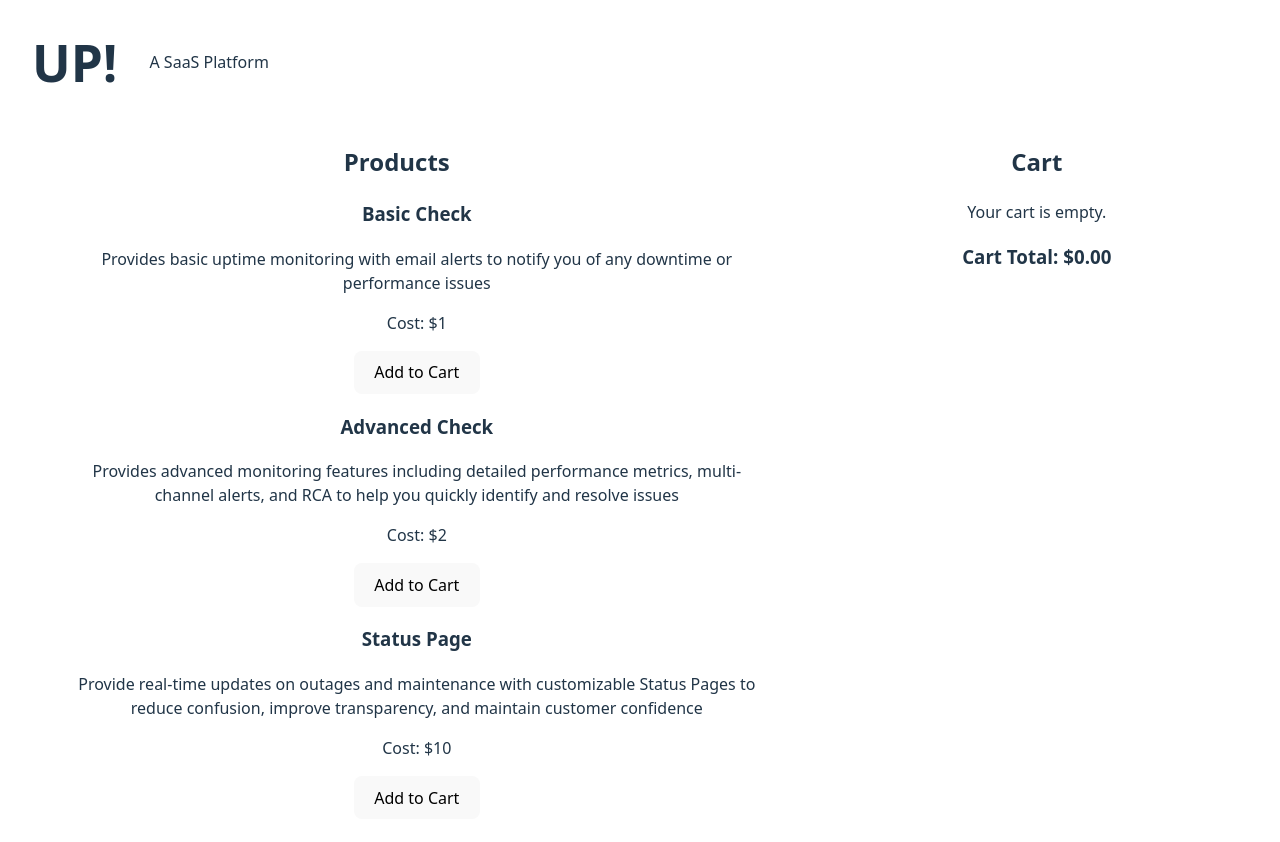
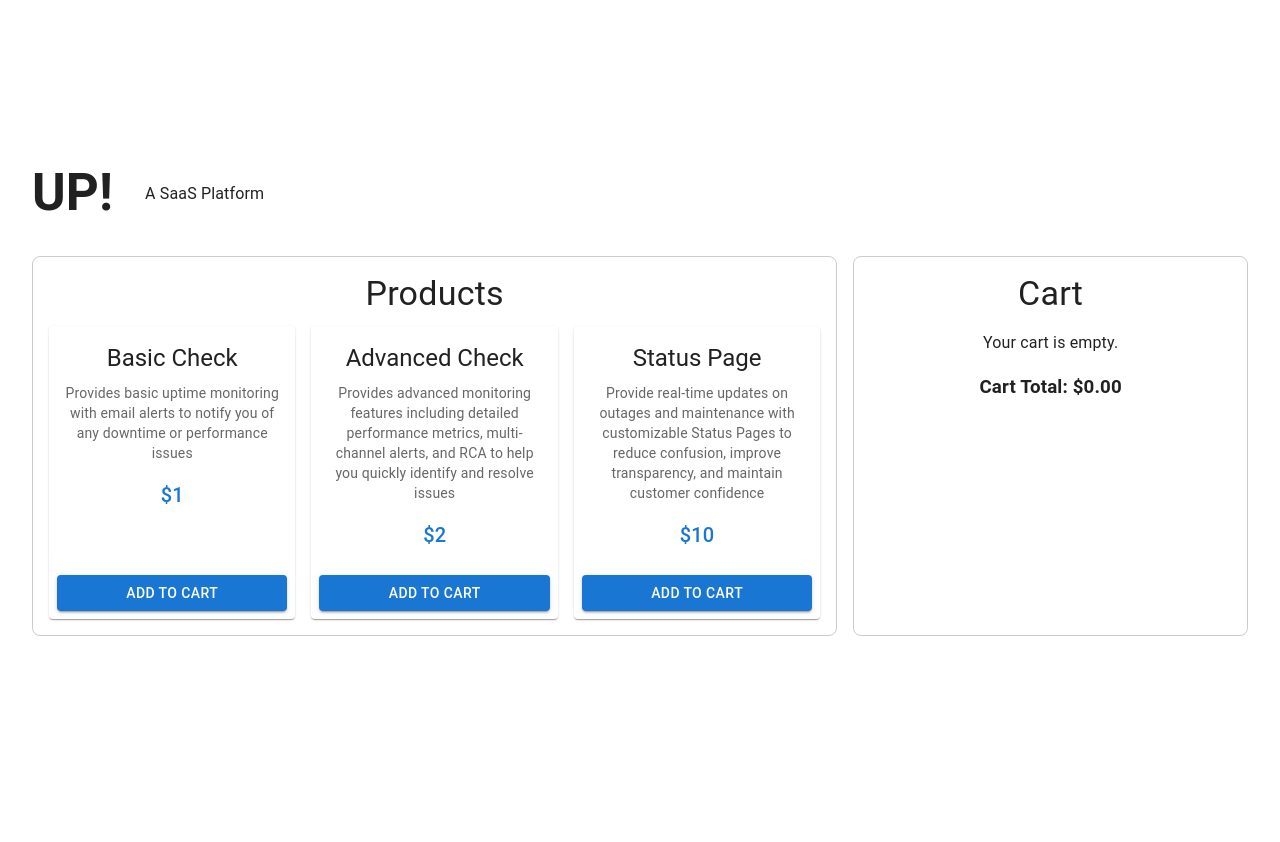
Before and after one commit to sean-m-mccullough/up-saas-platform, a React (Vite) app: page / in a window 1280 px wide. Shown: the top 842 px of the page. After the commit the page ends 800 px from the top, so only its background shows below. Built offline with nearby package versions, Linux system fonts and the light colour scheme.

Commit message:
adding some styling from MUI

```diff
--- a/package.json
+++ b/package.json
@@ -10,6 +10,9 @@
     "preview": "vite preview"
   },
   "dependencies": {
+    "@emotion/react": "^11.14.0",
+    "@emotion/styled": "^11.14.1",
+    "@mui/material": "^7.3.4",
     "@reduxjs/toolkit": "^2.9.2",
     "react": "^19.1.1",
     "react-dom": "^19.1.1",
--- a/src/App.tsx
+++ b/src/App.tsx
@@ -1,19 +1,32 @@
+import { ThemeProvider, createTheme } from '@mui/material/styles';
+import CssBaseline from '@mui/material/CssBaseline';
+import Container from '@mui/material/Container';
+import Grid from '@mui/material/Grid';
+
 import Cart from './features/cart/Cart';
 import Headers from './features/header/Header';
 import Products from './features/products/Products';
 
 import './App.css'
 
+const theme = createTheme();
 
 function App() {
   return (
-    <>
+    <ThemeProvider theme={theme}>
+      <CssBaseline />
       <Headers />
-      <div className="grid col-60-40">
-        <Products />
-        <Cart />
-      </div>
-    </>
+      <Container maxWidth="xl" disableGutters>
+        <Grid container spacing={2} sx={{ alignItems: 'stretch' }}>
+          <Grid size={{ xs: 12, md: 8 }} sx={{ display: 'flex', width: '100%' }}>
+            <Products />
+          </Grid>
+          <Grid size={{ xs:12, md:4 }} sx={{ display: 'flex', width: '100%' }}>
+            <Cart />
+          </Grid>
+        </Grid>
+      </Container>
+    </ThemeProvider>
   )
 }
 
--- a/src/components/ProductTile.tsx
+++ b/src/components/ProductTile.tsx
@@ -1,3 +1,5 @@
+import { Card, CardContent, CardActions, Typography, Button } from '@mui/material';
+
 import { type Product } from '../features/products/productSlice';
 import { useAppDispatch } from '../app/hooks';
 import { addItem } from '../features/cart/cartSlice';
@@ -13,12 +15,29 @@ function ProductTile({
     }
 
     return (
-        <div className="product-tile">
-            <h3>{title}</h3>
-            <p>{description}</p>
-            <p>Cost: ${cost}</p>
-            <button onClick={handleAddToCart}>Add to Cart</button>
-        </div>
+        <Card sx={{ height: '100%', display: 'flex', flexDirection: 'column' }}>
+            <CardContent sx={{ flexGrow: 1 }}>
+                <Typography variant="h5" component="h3" gutterBottom>
+                    {title}
+                </Typography>
+                <Typography variant="body2" color="text.secondary" paragraph>
+                    {description}
+                </Typography>
+                <Typography variant="h6" color="primary">
+                    ${cost}
+                </Typography>
+            </CardContent>
+            <CardActions>
+                <Button
+                    variant="contained"
+                    color="primary"
+                    onClick={handleAddToCart}
+                    fullWidth
+                >
+                    Add to Cart
+                </Button>
+            </CardActions>
+        </Card>
     );
 }
 
--- a/src/features/cart/Cart.tsx
+++ b/src/features/cart/Cart.tsx
@@ -1,3 +1,6 @@
+import Box from '@mui/material/Box';
+import Typography from '@mui/material/Typography';
+
 import { useAppSelector } from "../../app/hooks";
 
 import { type CartLineItem } from "./cartSlice";
@@ -19,8 +22,10 @@ function Cart() {
     }, 0);
 
     return (
-        <div>
-            <h2>Cart</h2>
+        <Box sx={{ padding: 2, border: '1px solid #ccc', borderRadius: 2, width: '100%' }}>
+            <Typography variant="h4" component="h2" gutterBottom>
+                Cart
+            </Typography>
             <div>
                 {itemsArray.length === 0 ? (
                     <p>Your cart is empty.</p>
@@ -51,7 +56,7 @@ function Cart() {
             <div>
                 <h3>Cart Total: ${total.toFixed(2)}</h3>
             </div>
-        </div>);
+        </Box>);
 }
 
 export default Cart;
--- a/src/features/products/Products.tsx
+++ b/src/features/products/Products.tsx
@@ -1,3 +1,7 @@
+import Box from '@mui/material/Box';
+import Grid from '@mui/material/Grid';
+import Typography from '@mui/material/Typography';
+
 import { type RootState } from "../../app/store";
 import { useAppSelector } from "../../app/hooks";
 
@@ -10,20 +14,23 @@ function Products() {
     const products = useAppSelector((state: RootState) => state.products) as Product[];
 
     return (
-        <div>
-            <h2>Products</h2>
-            <ul>
+        <Box sx={{ padding: 2, border: '1px solid #ccc', borderRadius: 2, width: '100%' }}>
+            <Typography variant="h4" component="h2" gutterBottom>
+                Products
+            </Typography>
+            <Grid container spacing={2}>
                 {products.map(({ id, title, description, cost }) => (
+                    <Grid size={{ xs: 12, sm: 4, md: 4, lg: 4 }} key={id}>
                         <ProductTile
-                        key={id}
                             id={id}
                             title={title}
                             description={description}
                             cost={cost}
                         />
+                    </Grid>
                 ))}
-            </ul>
-        </div>
+            </Grid>
+        </Box>
     );
 }
 
```
Also changed, not shown: 1 other file (tests, documents, lock files or other folders). Lines whose indentation alone changed are shown as unchanged.
